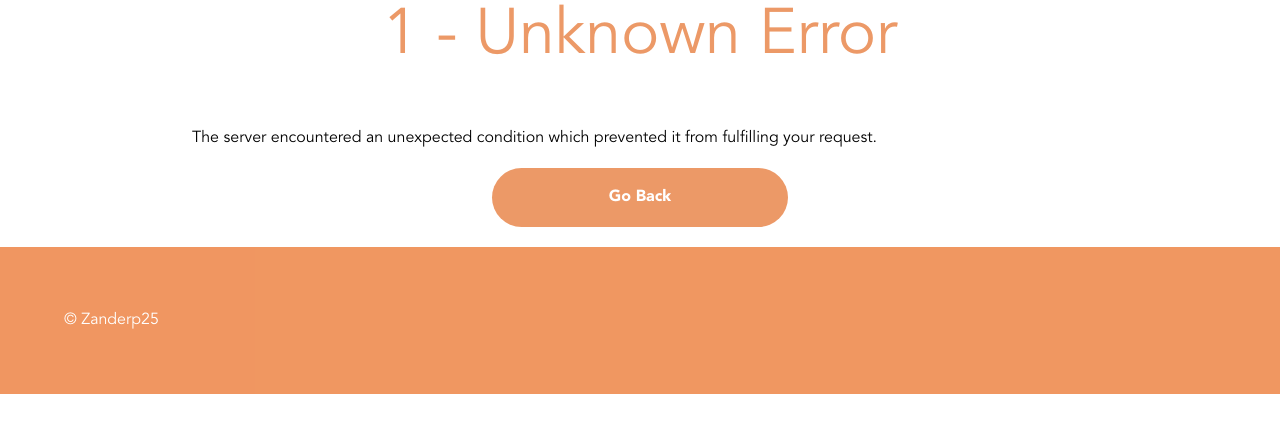
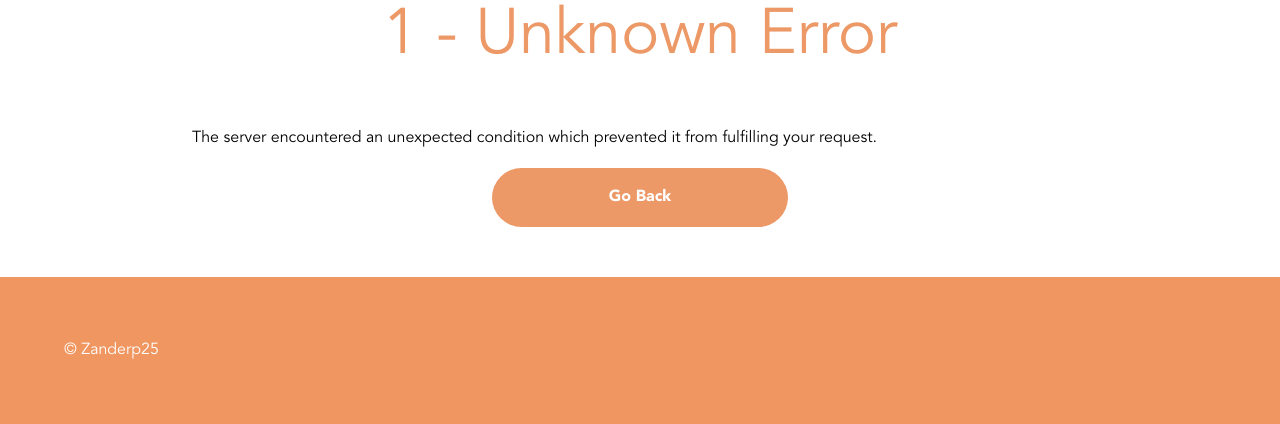
Before and after one commit to zanderp25/www, a PHP site: page /error/index.php?e=1 in a window 1280 px wide. Shown: the part 869-1293 px from the top of the page. Before the commit the page ends 1263 px from the top, so only its background shows below. Run offline with PHP 8.4, Linux system fonts and the light colour scheme.

Commit message:
whoops wrong file

```diff
--- a/html/index.css
+++ b/html/index.css
@@ -89,6 +89,7 @@ a .arrow {
 footer {
   width: 100%;
   margin: 0;
+  margin-top: 50px;
   padding: 5vw;
   background-color: var(--accent-1);
   opacity: 0.8;
--- a/html/old/index.css
+++ b/html/old/index.css
@@ -11,7 +11,6 @@ body {
 }
 
 footer {
-  margin-top: 50px;
   bottom:0;
 }
 
```
